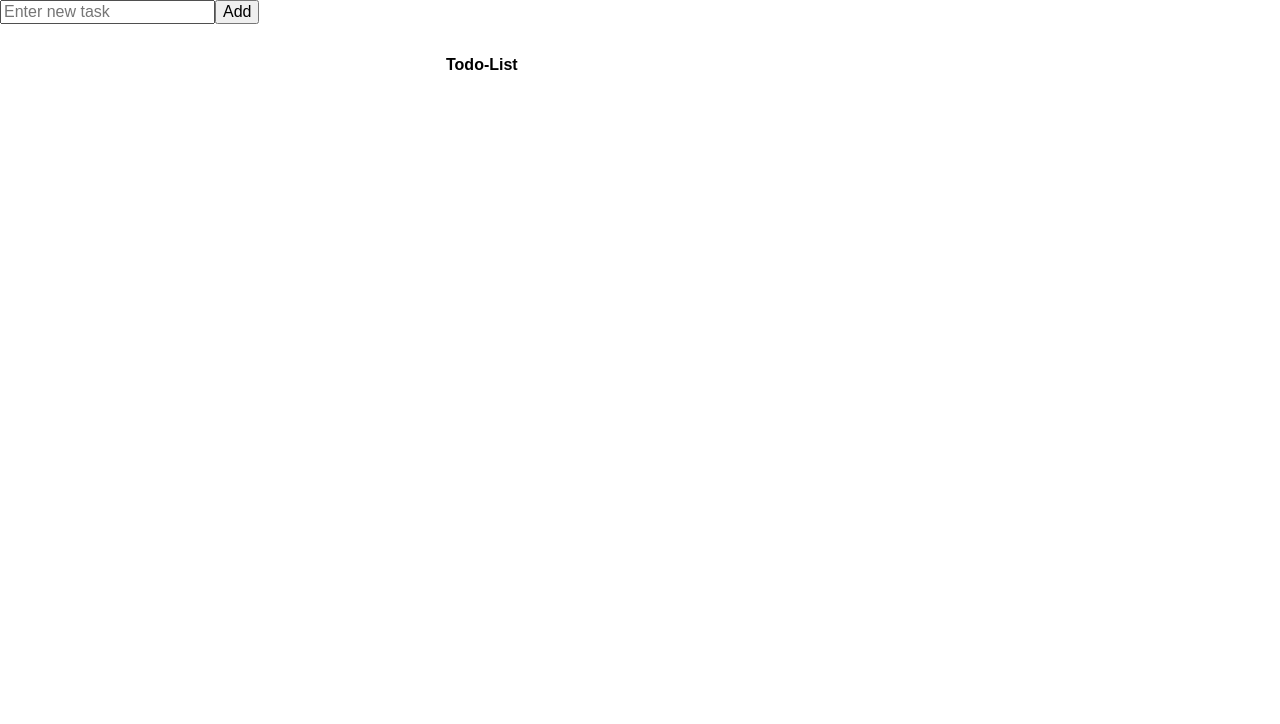
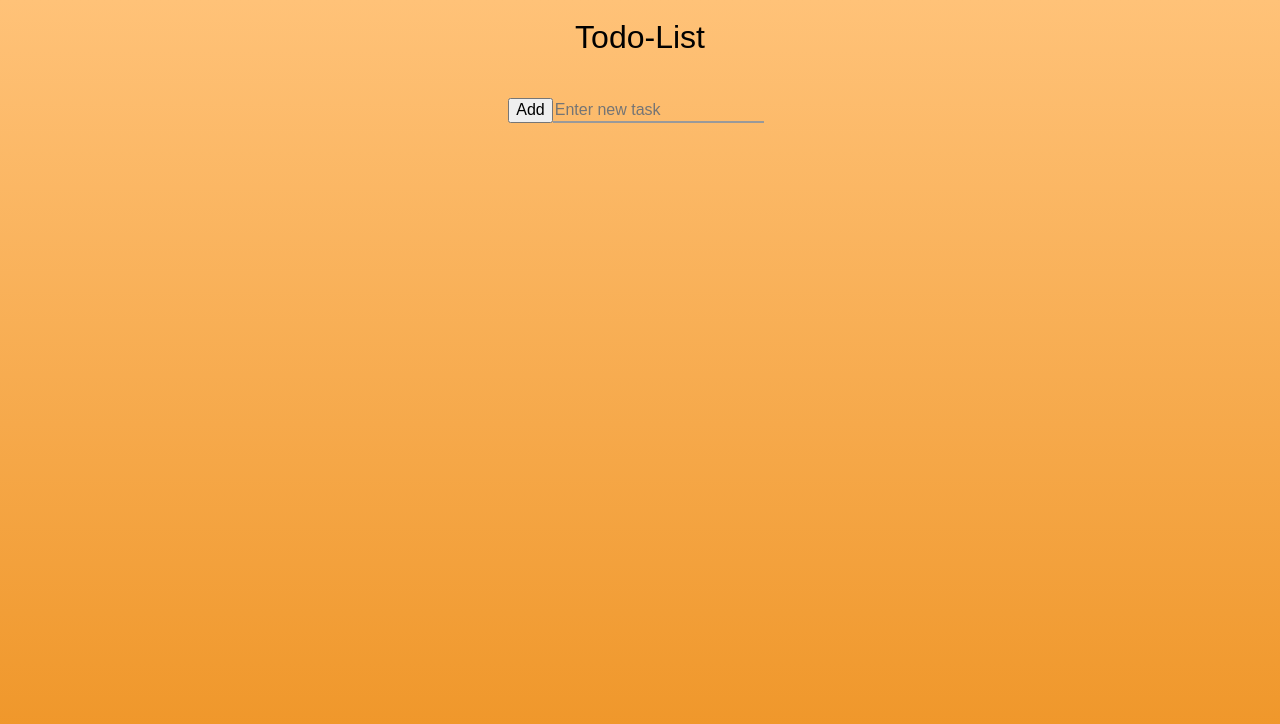
Before and after one commit to AerialWombat/react-todo-list, a React (Create React App) app: page / in a window 1280 px wide. Shown: the top 724 px of the page. Built offline with nearby package versions, Linux system fonts and the light colour scheme.

Commit message:
Added CSS styles using Tachyons library.

```diff
--- a/src/components/AddBar.js
+++ b/src/components/AddBar.js
@@ -1,18 +1,19 @@
 import React from 'react';
 
-const AddBar = ({ clearValue, addSubmit }) => {
+const AddBar = ({ addSubmit }) => {
     return (
-            <form className='center' onSubmit={ addSubmit }>
-                <input
-                    className=''
-                    type='text'
-                    name='task'
-                    placeholder='Enter new task'
-                />
+        <form className='' onSubmit={addSubmit}>
             <input
                 className=''
                 type='submit'
                 value='Add'
+            />
+            <input
+                className='mr2 bb b--solid b--silver bw1 bt-0 br-0 bl-0'
+                style={{ background: 'transparent' }}
+                type='text'
+                name='task'
+                placeholder='Enter new task'
             />
         </form>
     );
--- a/src/components/Task.js
+++ b/src/components/Task.js
@@ -2,9 +2,9 @@
 
 const Task = ({ reactKey, task, taskClick }) => {
     return (
-        <div data-key={reactKey} className='lh-copy pv3 ba bl-0 bt-0 br-0 b--dotted b--black-30'>
-            <input data-key={reactKey} className='mr2' type='button'  value='Done' onClick={ taskClick }/>
-            <label for={task} class='1h-copy'>{task}</label>
+        <div data-key={reactKey} className='mt3 mb3 pa2 pv1 mw7 flex flex-row justify-start grow shadow-hover' style={{ 'overflow-wrap': 'break-word', cursor: 'default' }}>
+            <input data-key={reactKey} className='mr2 fl pointer' type='button'  value='Done' onClick={ taskClick }/>
+            <label className='' for={task}>{task}</label>
         </div>
     )
 }
--- /dev/null
+++ b/src/components/TaskList.css
@@ -0,0 +1,3 @@
+form {
+    overflow-wrap: break-word;
+}
--- a/src/components/TaskList.js
+++ b/src/components/TaskList.js
@@ -1,11 +1,13 @@
 import React from 'react';
 import Task from './Task';
+// import './TaskList.css'
 
 const TaskList = ({ taskClick, tasks }) => {
     return (
-        <form className='pa4 center measure'>
-            <fieldset id='Tasks' className='bn'>
-                <legend class='fw7 mb2'>Todo-List</legend>
+        <div className='flex flex-column items-center'>
+        <h1>Todo-List</h1>
+        <form className='pa1 center measure mw7'>
+            <fieldset id='Tasks' className='bn w5'>
                 {
                     tasks.map((task, index) => {
                         return (
@@ -19,6 +21,7 @@
                 }
             </fieldset>
         </form>
+        </div>
     )
 }
 
--- a/src/containers/App.js
+++ b/src/containers/App.js
@@ -12,7 +12,7 @@
   }
 
   // Event handler for submitting new tasks
-  // Copies state array, adds the new item, and then sets the state to the updated array
+  // Copies state array, adds the new item, and then sets the state to updated array
   // Prevents page refresh and clears input element
   onAddSubmit = (event) => {
     event.preventDefault();
@@ -22,6 +22,8 @@
     event.target.task.value = '';
   }
 
+  // Event handler for click event on each task
+  // Copies state array, removes element with key that created event, and sets the state to updated array
   onTaskClick = (event) => {
     const tasksBuffer = this.state.tasks.slice();
     tasksBuffer.splice(event.target.getAttribute('data-key'), 1);
@@ -32,9 +34,9 @@
   render() {
     // console.log(this.state.tasks);
     return (
-      <div>
+      <div className='w-75 center flex flex-column items-center'>
+        <TaskList taskClick={ this.onTaskClick } tasks={ this.state.tasks }/>
         <AddBar addSubmit={ this.onAddSubmit }/>
-        <TaskList taskClick={ this.onTaskClick } tasks={ this.state.tasks }/>
       </div>
     );
   }
--- a/src/index.css
+++ b/src/index.css
@@ -1,5 +1,63 @@
+/* http://meyerweb.com/eric/tools/css/reset/
+   v2.0 | 20110126
+   License: none (public domain)
+*/
+
+html, body, div, span, applet, object, iframe,
+h1, h2, h3, h4, h5, h6, p, blockquote, pre,
+a, abbr, acronym, address, big, cite, code,
+del, dfn, em, img, ins, kbd, q, s, samp,
+small, strike, strong, sub, sup, tt, var,
+b, u, i, center,
+dl, dt, dd, ol, ul, li,
+fieldset, form, label, legend,
+table, caption, tbody, tfoot, thead, tr, th, td,
+article, aside, canvas, details, embed,
+figure, figcaption, footer, header, hgroup,
+menu, nav, output, ruby, section, summary,
+time, mark, audio, video {
+	margin: 0;
+	padding: 0;
+	border: 0;
+	font-size: 100%;
+	font: inherit;
+	vertical-align: baseline;
+}
+/* HTML5 display-role reset for older browsers */
+article, aside, details, figcaption, figure,
+footer, header, hgroup, menu, nav, section {
+	display: block;
+}
 body {
+	line-height: 1;
+}
+ol, ul {
+	list-style: none;
+}
+blockquote, q {
+	quotes: none;
+}
+blockquote:before, blockquote:after,
+q:before, q:after {
+	content: '';
+	content: none;
+}
+table {
+	border-collapse: collapse;
+	border-spacing: 0;
+}
+
+/*
+  ========================================
+  Custom Styles
+  ========================================
+*/
+
+body, html {
+  height: 100%;
+  width: 100%;
   margin: 0;
   padding: 0;
   font-family: sans-serif;
+  background: linear-gradient(to top,  rgba(238,147,35,1) 0%, rgba(255,194,120,1) 100%);
 }
```
Lines whose indentation alone changed are shown as unchanged.
